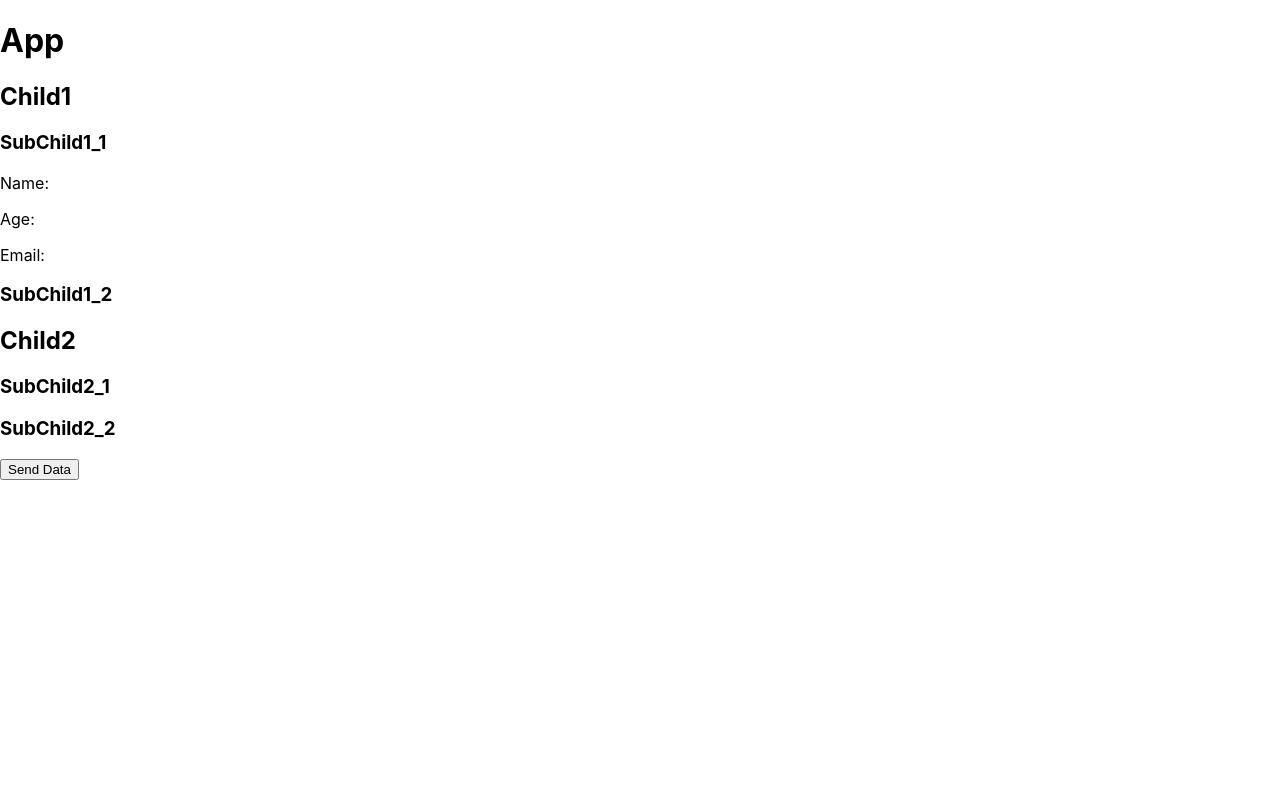
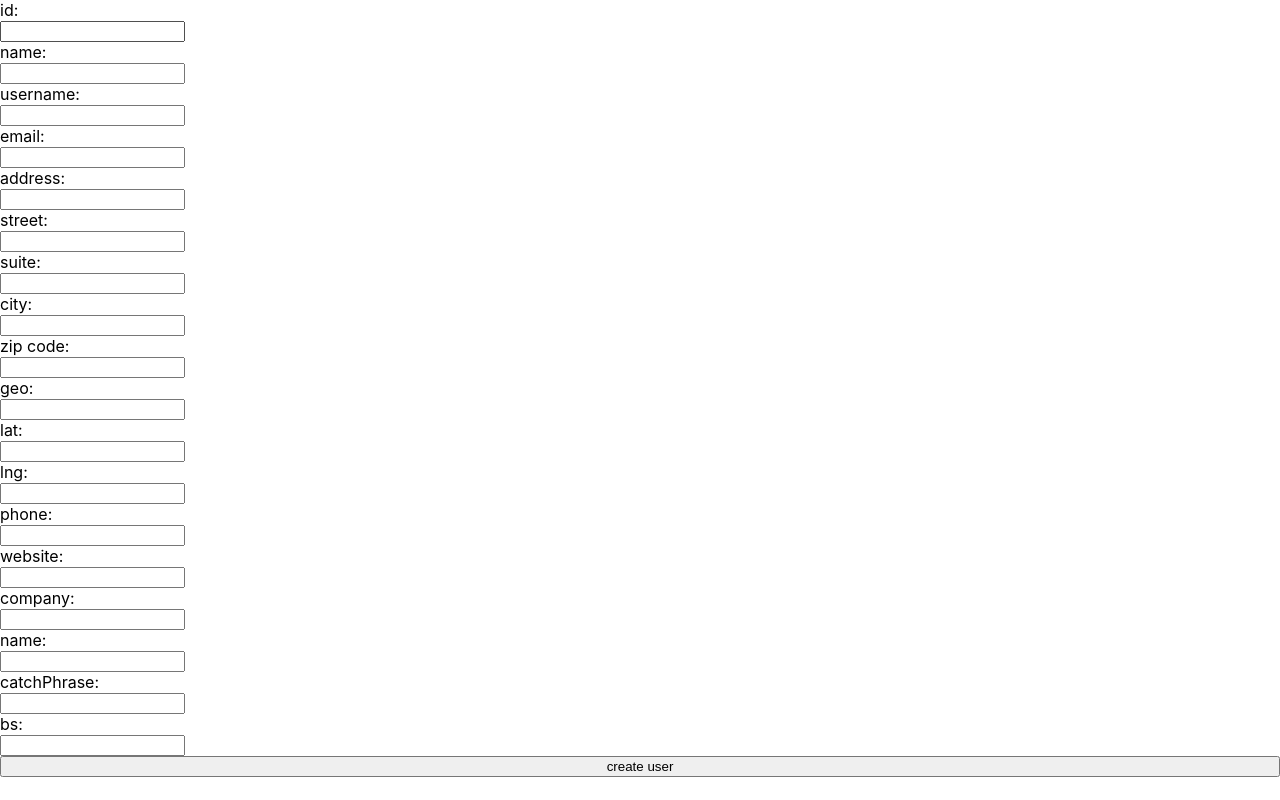
Before and after one commit to Andrew-Kutovy/react-course, a React (Create React App) app: page / in a window 1280 px wide. Built offline with nearby package versions, Linux system fonts and the light colour scheme.

Commit message:
without server --------

```diff
--- a/src/App.js
+++ b/src/App.js
@@ -1,19 +1,14 @@
-import React, { createContext, useState } from 'react';
-import Child1 from './Сomponents/Child1Component/Child1';
-import Child2 from './Сomponents/Child2Component/Child2';
+import React from 'react';
+import CreateUserPage from "./pages/CreateUserPage/CreateUserPage";
 
-export const DataContext = createContext();
 
+//Зробити компонент, в якому буде форма, за допомоги якої можливо створити нового юзера постовим запитом на
+// http://jsonplaceholder.typicode.com/users
 const App = () => {
-    const [data, setData] = useState(null);
 
     return (
         <div>
-            <h1>App</h1>
-            <DataContext.Provider value={{ data, setData }}>
-                <Child1 />
-                <Child2 />
-            </DataContext.Provider>
+            <CreateUserPage />
         </div>
     );
 };
--- /dev/null
+++ b/src/pages/CreateUserPage/CreateUserPage.js
@@ -0,0 +1,88 @@
+import React, {useState} from 'react';
+import styles from './CreateUserPage.module.css';
+
+const CreateUserPage = () => {
+     let [formValues, setFormValues] = useState({
+         id: '', name: '', username: '', email: '', address: '', street: '', suite: '', city: '', zip: '',
+         geo: '', lat: '', lng: '', phone: '', website: '', company: '', nameComp : '', catchPhrase: '', bs: ''
+     })
+    const handleFormChange = (e, key) => {
+        e.preventDefault()
+        setFormValues((prevState) => {
+            return {
+                ...prevState,
+                [key] : e.target.value
+        }
+
+
+
+
+        })
+    }
+     const handleSubmit = (event) => {
+         event.preventDefault();
+         console.log(formValues)
+     }
+
+    return (
+            <form className={styles.form} onSubmit={handleSubmit} autoComplete={'off'}>
+                <label > id:<br/>
+                    <input type="text" value={formValues.id} onChange={(e)=>handleFormChange(e, 'id')} autoComplete={'off'}/>
+                </label>
+                <label > name:<br/>
+                    <input type="text" value={formValues.name} onChange={(e)=>handleFormChange(e, 'name')} autoComplete={'off'}/>
+                </label>
+                <label > username:<br/>
+                    <input type="text" value={formValues.username} onChange={(e)=>handleFormChange(e, 'username')}/>
+                </label>
+                <label > email:<br/>
+                    <input type="text" value={formValues.email} onChange={(e)=>handleFormChange(e, 'email')}/>
+                </label>
+                <label > address:<br/>
+                    <input type="text" value={formValues.address} onChange={(e)=>handleFormChange(e, 'address')}/>
+                </label>
+                <label > street:<br/>
+                    <input type="text" value={formValues.street} onChange={(e)=>handleFormChange(e, 'street')}/>
+                </label>
+                <label > suite:<br/>
+                    <input type="text" value={formValues.suite} onChange={(e)=>handleFormChange(e, 'suite')}/>
+                </label>
+                <label > city:<br/>
+                    <input type="text" value={formValues.city} onChange={(e)=>handleFormChange(e, 'city')}/>
+                </label>
+                <label > zip code:<br/>
+                    <input type="text" value={formValues.zip} onChange={(e)=>handleFormChange(e, 'zip')}/>
+                </label>
+                <label > geo:<br/>
+                    <input type="text" value={formValues.geo} onChange={(e)=>handleFormChange(e, 'geo')}/>
+                </label>
+                <label > lat:<br/>
+                    <input type="text" value={formValues.lat} onChange={(e)=>handleFormChange(e, 'lat')}/>
+                </label>
+                <label > lng:<br/>
+                    <input type="text" value={formValues.lng} onChange={(e)=>handleFormChange(e, 'lng')}/>
+                </label>
+                <label > phone:<br/>
+                    <input type="text" value={formValues.phone} onChange={(e)=>handleFormChange(e, 'phone')}/>
+                </label>
+                <label > website:<br/>
+                    <input type="text" value={formValues.website} onChange={(e)=>handleFormChange(e, 'website')}/>
+                </label>
+                <label > company:<br/>
+                    <input type="text" value={formValues.company} onChange={(e)=>handleFormChange(e, 'company')}/>
+                </label>
+                <label > name:<br/>
+                    <input type="text" value={formValues.nameComp} onChange={(e)=>handleFormChange(e, 'nameComp')}/>
+                </label>
+                <label > catchPhrase:<br/>
+                    <input type="text"/>
+                </label>
+                <label > bs:<br/>
+                    <input type="text" value={formValues.bs} onChange={(e)=>handleFormChange(e, 'bs')}/>
+                </label>
+                <button type="submit">create user</button>
+            </form>
+    );
+};
+
+export default CreateUserPage;
--- /dev/null
+++ b/src/pages/CreateUserPage/CreateUserPage.module.css
@@ -0,0 +1,4 @@
+.form{
+    display: flex;
+    flex-direction: column;
+}
--- a/src/Сomponents/Child1Component/Child1.js
+++ /dev/null
@@ -1,15 +0,0 @@
-import React from 'react';
-import SubChild1_1 from './SubComponents/SubChild1_1';
-import SubChild1_2 from './SubComponents/SubChild1_2';
-
-const Child1 = () => {
-    return (
-        <div>
-            <h2>Child1</h2>
-            <SubChild1_1 />
-            <SubChild1_2 />
-        </div>
-    );
-};
-
-export default Child1;
--- a/src/Сomponents/Child1Component/SubComponents/SubChild1_1.js
+++ /dev/null
@@ -1,17 +0,0 @@
-import React, { useContext } from 'react';
-import { DataContext } from '../../../App';
-
-const SubChild1_1 = () => {
-    const { data } = useContext(DataContext);
-
-    return (
-        <div>
-            <h3>SubChild1_1</h3>
-            <p>Name: {data ? data.name : ''}</p>
-            <p>Age: {data ? data.age : ''}</p>
-            <p>Email: {data ? data.email : ''}</p>
-        </div>
-    );
-};
-
-export default SubChild1_1;
--- a/src/Сomponents/Child1Component/SubComponents/SubChild1_2.js
+++ /dev/null
@@ -1,11 +0,0 @@
-import React from 'react';
-
-const SubChild1_2 = () => {
-    return (
-        <div>
-            <h3>SubChild1_2</h3>
-        </div>
-    );
-};
-
-export default SubChild1_2;
--- a/src/Сomponents/Child2Component/Child2.js
+++ /dev/null
@@ -1,15 +0,0 @@
-import React from 'react';
-import SubChild2_1 from './SubComponents/SubChild2_1';
-import SubChild2_2 from './SubComponents/SubChild2_2';
-
-const Child2 = () => {
-    return (
-        <div>
-            <h2>Child2</h2>
-            <SubChild2_1 />
-            <SubChild2_2 />
-        </div>
-    );
-};
-
-export default Child2;
--- a/src/Сomponents/Child2Component/SubComponents/SubChild2_1.js
+++ /dev/null
@@ -1,11 +0,0 @@
-import React from 'react';
-
-const SubChild2_1 = () => {
-    return (
-        <div>
-            <h3>SubChild2_1</h3>
-        </div>
-    );
-};
-
-export default SubChild2_1;
--- a/src/Сomponents/Child2Component/SubComponents/SubChild2_2.js
+++ /dev/null
@@ -1,24 +0,0 @@
-import React, { useContext } from 'react';
-import { DataContext } from '../../../App';
-
-const SubChild2_2 = () => {
-    const { setData } = useContext(DataContext);
-
-    const handleClick = () => {
-        const data = {
-            name: 'John Doe',
-            age: 30,
-            email: 'johndoe@example.com'
-        };
-        setData(data);
-    };
-
-    return (
-        <div>
-            <h3>SubChild2_2</h3>
-            <button onClick={handleClick}>Send Data</button>
-        </div>
-    );
-};
-
-export default SubChild2_2;
```
